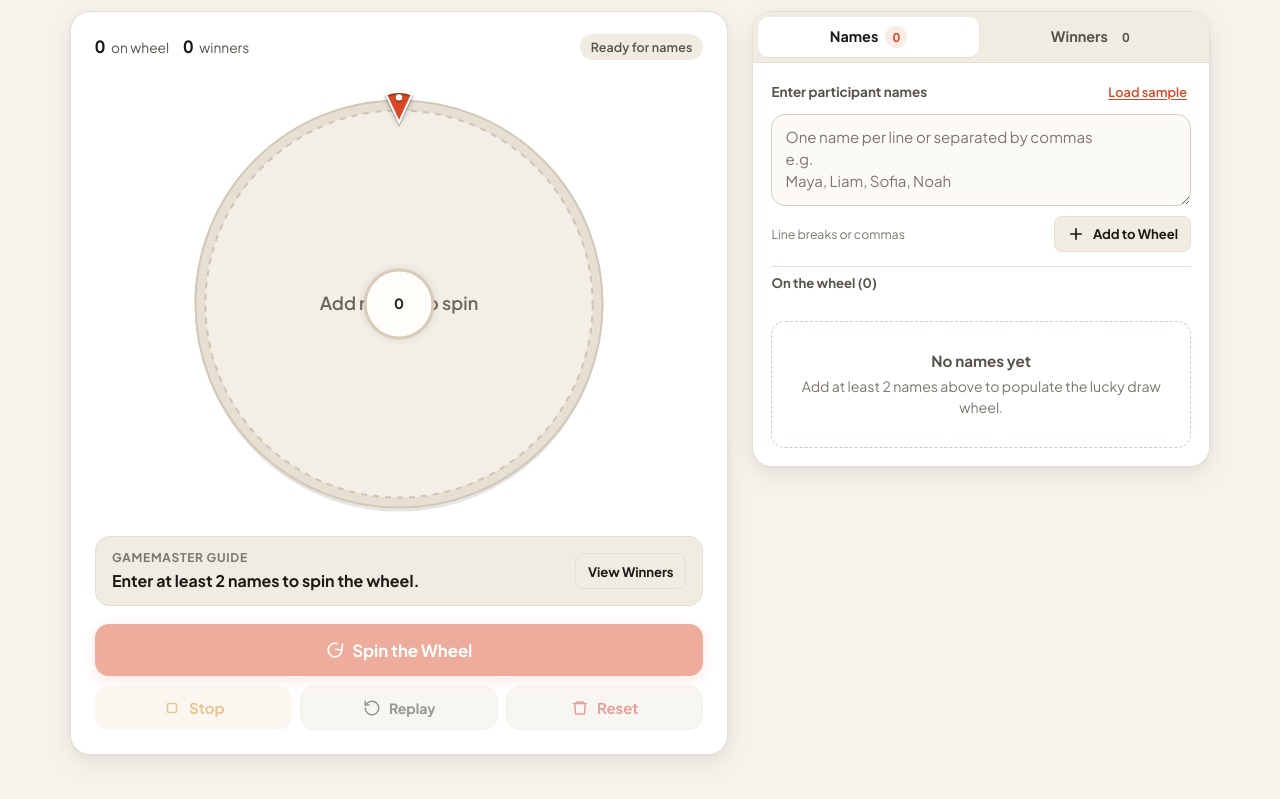
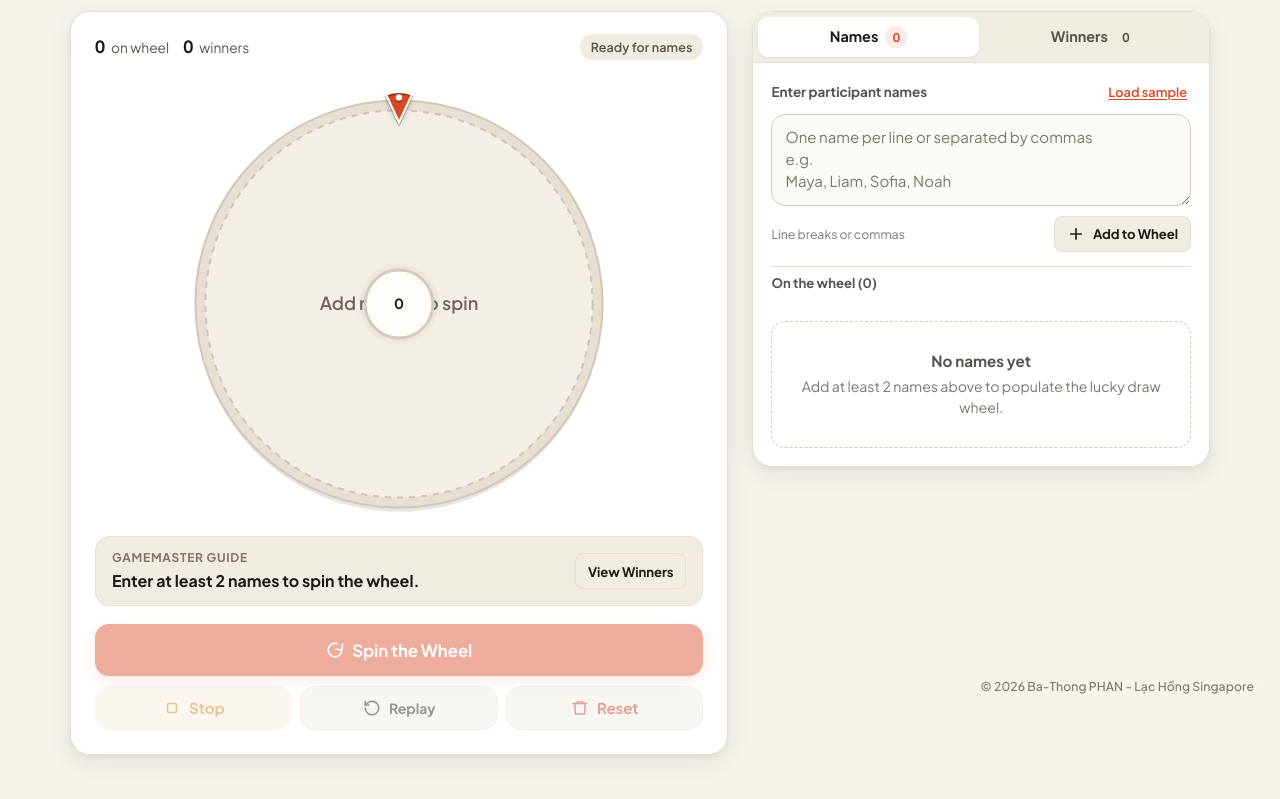
Before and after one commit to phanbt/AGY-Lucky-wheel, a plain HTML site: page index.html in a window 1280 px wide. Shown: the part 91-890 px from the top of the page. Drawn offline with Linux system fonts and the light colour scheme.

Commit message:
Add bottom-right copyright footer

```diff
--- a/index.html
+++ b/index.html
@@ -240,6 +240,10 @@
 
   <div id="toast" class="toast" role="status" aria-live="polite"></div>
 
+  <footer class="site-footer" aria-label="Copyright">
+    © 2026 Ba-Thong PHAN - Lạc Hồng Singapore
+  </footer>
+
   <script src="app.js"></script>
 </body>
 </html>
--- a/styles.css
+++ b/styles.css
@@ -142,7 +142,7 @@ button:disabled {
 .app-shell {
   max-width: 1180px;
   margin: 0 auto;
-  padding: 16px 20px 36px;
+  padding: 16px 20px 56px;
   display: flex;
   flex-direction: column;
   gap: 20px;
@@ -999,7 +999,7 @@ button:disabled {
 .toast {
   position: fixed;
   left: 50%;
-  bottom: 20px;
+  bottom: 44px;
   transform: translateX(-50%) translateY(16px);
   z-index: 95;
   padding: 10px 16px;
@@ -1019,6 +1019,27 @@ button:disabled {
 .toast.is-visible {
   opacity: 1;
   transform: translateX(-50%) translateY(0);
+}
+
+/* Bottom-right Copyright Footer */
+.site-footer {
+  position: fixed;
+  right: max(16px, env(safe-area-inset-right));
+  bottom: max(10px, env(safe-area-inset-bottom));
+  z-index: 40;
+  padding: 4px 10px;
+  border-radius: var(--radius-pill);
+  background: color-mix(in srgb, var(--bg-page) 84%, transparent);
+  backdrop-filter: blur(6px);
+  -webkit-backdrop-filter: blur(6px);
+  font-size: 0.76rem;
+  font-weight: 500;
+  color: var(--text-muted);
+  letter-spacing: 0.01em;
+  pointer-events: none;
+  max-width: calc(100vw - 24px);
+  text-align: right;
+  transition: color 0.25s ease, background-color 0.25s ease;
 }
 
 /* Focus Accessibility */
@@ -1042,8 +1063,15 @@ textarea:focus-visible {
 
 @media (max-width: 560px) {
   .app-shell {
-    padding: 10px 12px 28px;
+    padding: 10px 12px 50px;
     gap: 14px;
+  }
+
+  .site-footer {
+    right: max(10px, env(safe-area-inset-right));
+    bottom: max(8px, env(safe-area-inset-bottom));
+    font-size: 0.7rem;
+    padding: 3px 8px;
   }
 
   .top-bar {
```
